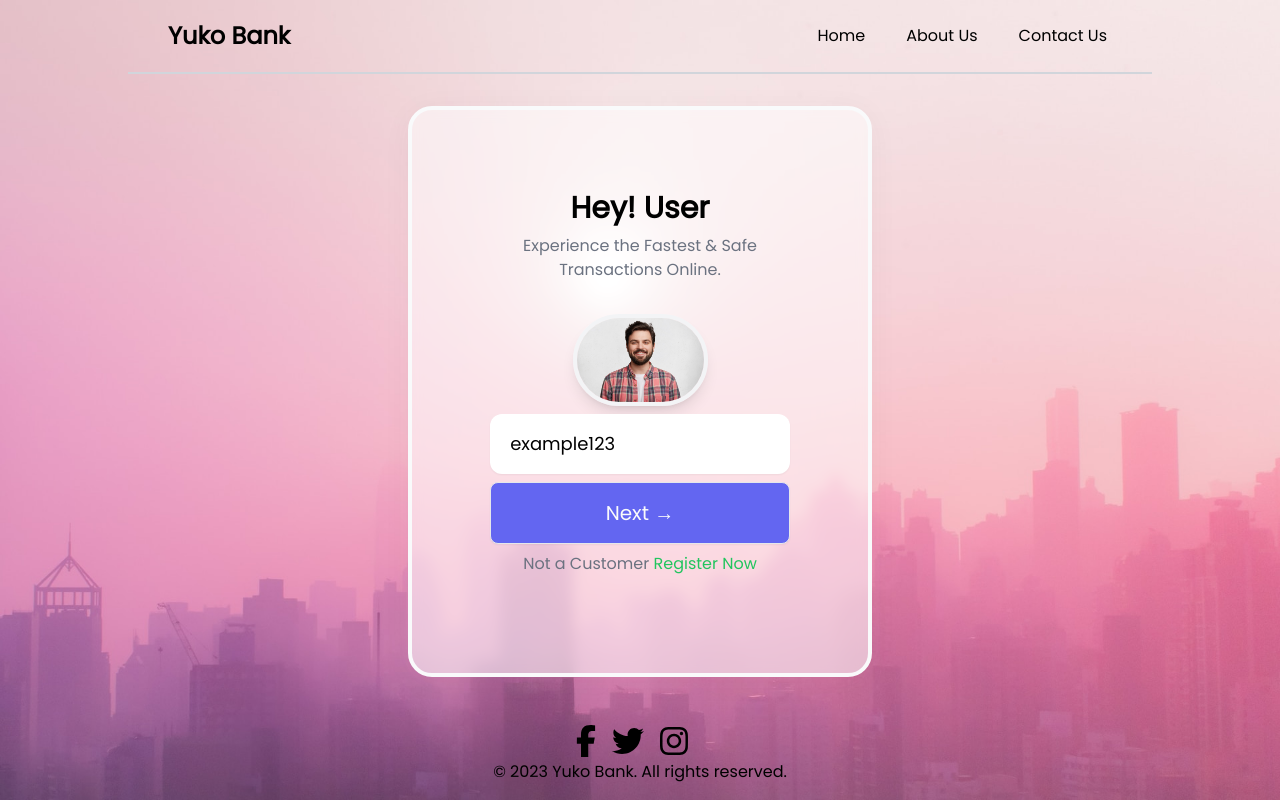
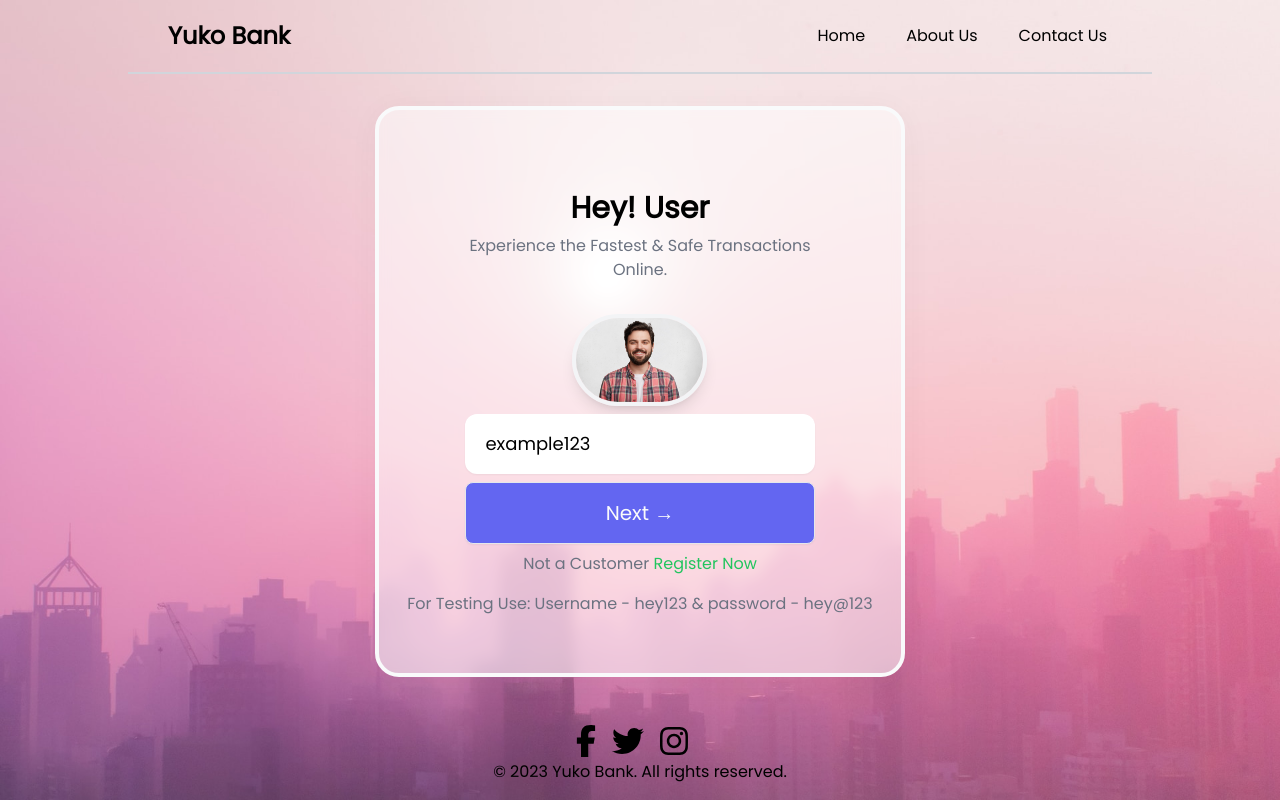
Before and after one commit to guptaadit82/bank_f, a React (Create React App) app: page / in a window 1280 px wide. Built offline with nearby package versions, Linux system fonts and the light colour scheme.

Commit message:
Update Username.js

```diff
--- a/src/components/Username.js
+++ b/src/components/Username.js
@@ -100,6 +100,12 @@ export default function Username() {
                 </Link>
               </span>
             </div>
+             <div className="text-center py-2">
+              <span className="text-gray-500">
+                For Testing Use: Username - hey123 & password - hey@123
+              </span>
+            </div>
+
           </form>
         </div>
       </div>
```
